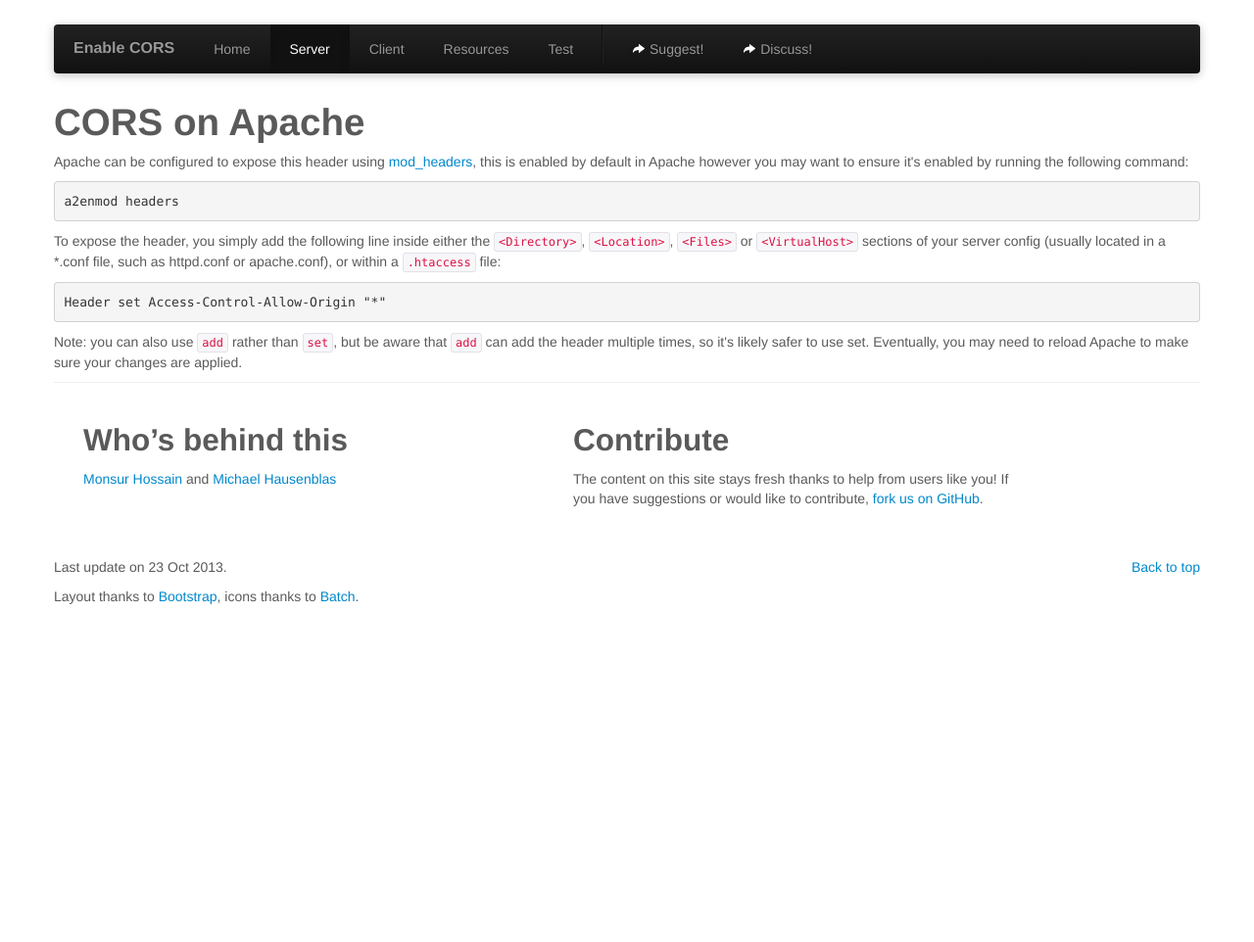
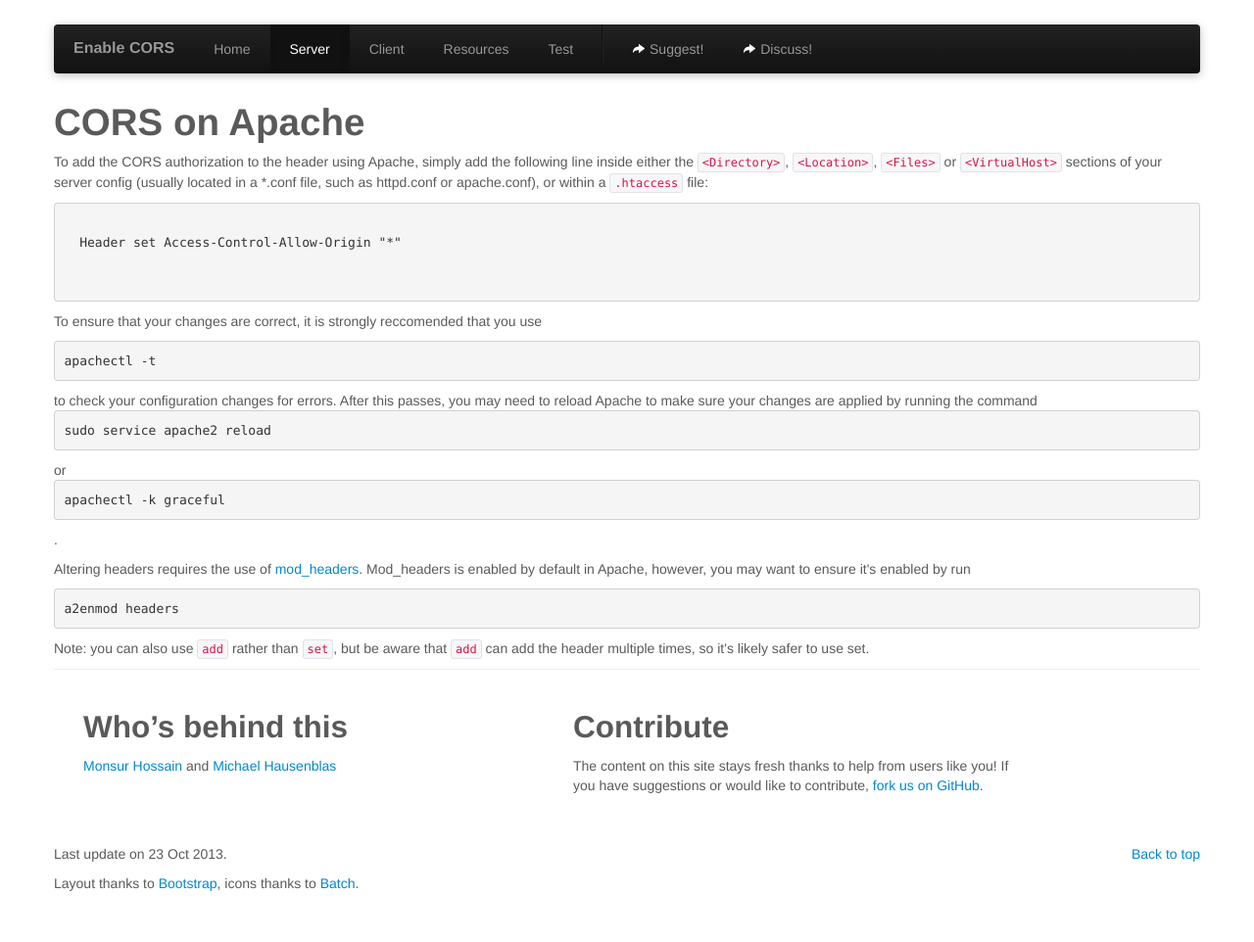
Before and after one commit to monsur/enable-cors.org, a Jekyll site: the page built from server_apache.html, in a window 1280 px wide. Shown: the whole page at 98% size. Built offline with Jekyll 4.4.1, drawn with Linux system fonts in a browser that asks for light colours; before the commit the page ends 900 px from its top, so only the background shows below that.

Commit message:
Added conditional statement for mod_headers.c, how to check system config.
Adding the conditional mod_headers.c is safer than dropping in the straight statement.
Added config check step
Added (better) Apache reload and graceful restarts.

Very tired, I hope I didn't mess this up:p

```diff
--- a/server_apache.html
+++ b/server_apache.html
@@ -6,18 +6,18 @@
 	<div class="container">
 		<section>
 		<h1>CORS on Apache</h1>
+    <p>To add the CORS authorization to the header using Apache, simply add the following line inside either the <code>&lt;Directory&gt;</code>, <code>&lt;Location&gt;</code>, <code>&lt;Files&gt;</code> or <code>&lt;VirtualHost&gt;</code> sections of your server config (usually located in a *.conf file, such as httpd.conf or apache.conf), or within a <code>.htaccess</code> file:
+		</p>
 
-<p>
-				Apache can be configured to expose this header using <a href="http://httpd.apache.org/docs/2.0/mod/mod_headers.html">mod_headers</a>, this is enabled by default in Apache however you may want to ensure it's enabled by running the following command:
-			</p>
-			<pre class="code">a2enmod headers</pre>
-			<p>
-				To expose the header, you simply add the following line inside either the <code>&lt;Directory&gt;</code>, <code>&lt;Location&gt;</code>, <code>&lt;Files&gt;</code> or <code>&lt;VirtualHost&gt;</code> sections of your server config (usually located in a *.conf file, such as httpd.conf or apache.conf), or within a <code>.htaccess</code> file:
-			</p>
-			<pre class="code">Header set Access-Control-Allow-Origin "*"</pre>
-			<p class="note">
-				Note: you can also use <code>add</code> rather than <code>set</code>, but be aware that <code>add</code> can add the header multiple times, so it's likely safer to use set. Eventually, you may need to reload Apache to make sure your changes are applied.
-			</p>
+		<pre class="code">
+<IfModule mod_headers.c>
+  Header set Access-Control-Allow-Origin "*"
+</IfModule>
+    </pre>
 
+    <p>To ensure that your changes are correct, it is strongly reccomended that you use <pre class="code">apachectl -t</pre> to check your configuration changes for errors.  After this passes, you may need to reload Apache to make sure your changes are applied by running the command <pre>sudo service apache2 reload</pre> or <pre>apachectl -k graceful</pre>.</p>
+    <p>Altering headers requires the use of <a href="http://httpd.apache.org/docs/2.0/mod/mod_headers.html">mod_headers</a>. Mod_headers is enabled by default in Apache, however, you may want to ensure it's enabled by run <pre class="code">a2enmod headers</pre></p>
+		<p class="note"> Note: you can also use <code>add</code> rather than <code>set</code>, but be aware that <code>add</code> can add the header multiple times, so it's likely safer to use set.
+		</p>
 		</section>
 	</div>
```
